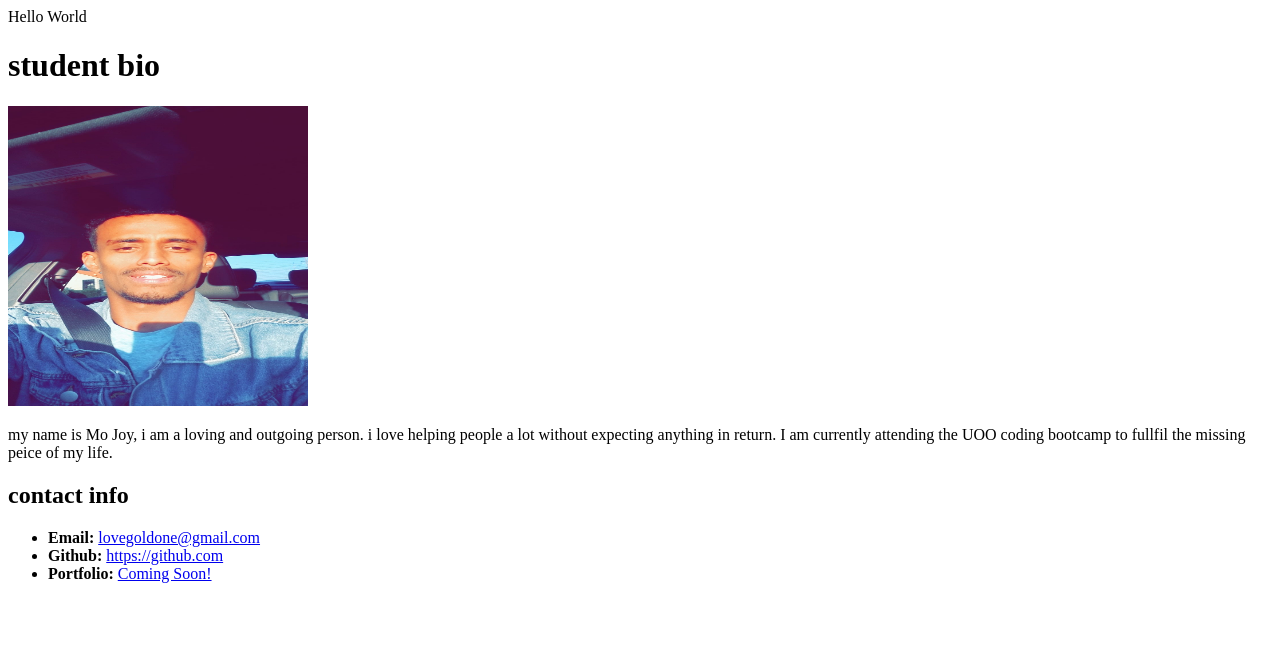
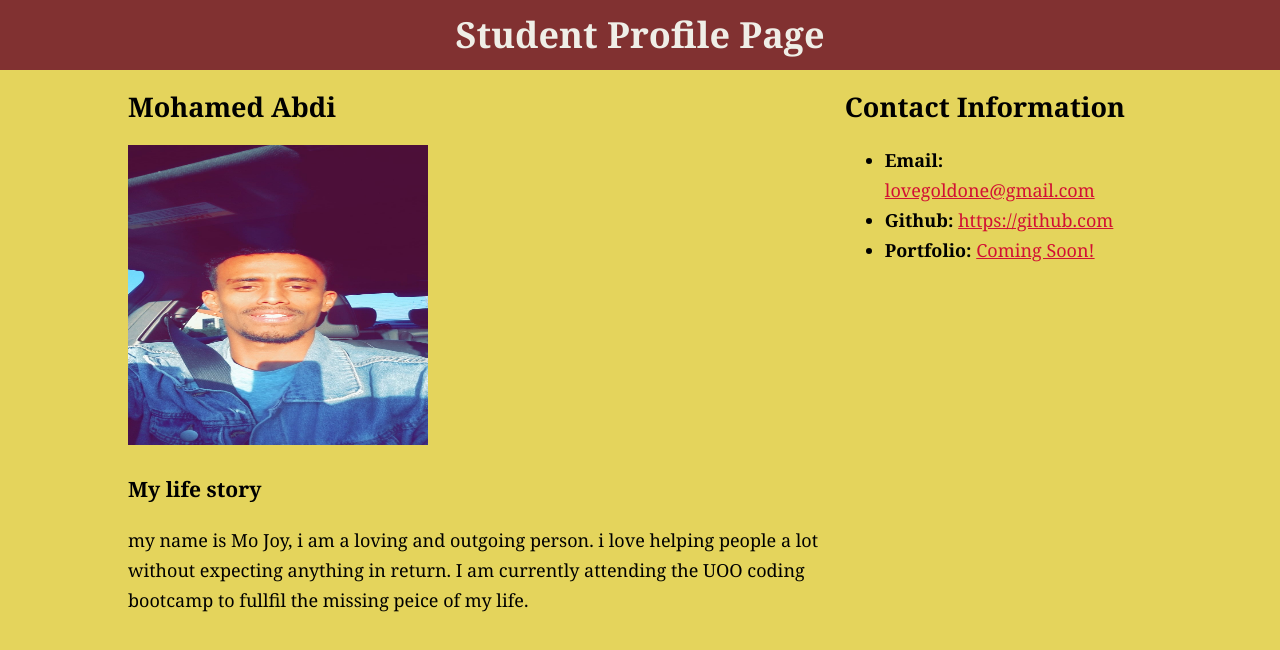
Before and after one commit to mohamedabdi12/Mohamedabdi12.github.io, a plain HTML site: page student.bio.html in a window 1280 px wide. Drawn offline with Linux system fonts and the light colour scheme.

Commit message:
homework

```diff
--- a/student.bio.html
+++ b/student.bio.html
@@ -1,23 +1,39 @@
 <!DOCTYPE html>
-<html lang="en-us">
+<html>
+<head>
+	<meta charset="UTF-8">
+	<title>My Student Bio</title>
 
-<head>
-        <meta charset="UTF-8">
-        <Tittle>Hello World</Tittle>
- </head>
+	<link rel="stylesheet" type="text/css" href="style.css">
+</head>
+<body>
+	<header>
+		<h1>Student Profile Page</h1>
+	</header>
 
+	<div class="container">
+		<section id="main-bio">
+			<h2>Mohamed Abdi</h2>
+			<img src="70259863_1317789278401095_2204331053445808128_o.jpg" alt="image"height="300px"width="300px">
 
-<body>
-        <h1>student bio</h1>
-        <img src="./70259863_1317789278401095_2204331053445808128_o.jpg" alt="image"height="300px"width="300px">
+			<h3>My life story</h3>
+			<p>
+			my name is Mo Joy, i am a loving and outgoing person. i love helping people a lot without expecting anything in return. I am currently attending the UOO coding bootcamp to fullfil the missing peice of my life.
+			</p>
+		</section>
 
-        <p>my name is Mo Joy, i am a loving and outgoing person. i love helping people a lot without expecting anything in return. I am currently attending the UOO coding bootcamp to fullfil the missing peice of my life.
-        </p>
-        <h2>contact info</h2>
+		<section id="contact-info">
+
+			<h2>Contact Information</h2>
+
         <ul>
             <li><strong>Email:</strong> <a href="gmail.com">lovegoldone@gmail.com</a></li>
             <li><strong>Github:</strong> <a href="https://github.com/mohamedabdi12">https://github.com</a></li>
             <li><strong>Portfolio:</strong> <a href="#">Coming Soon!</a></li>
         </ul>
-    </body>
+
+		</section>
+	</div>
+
+</body>
 </html>
--- /dev/null
+++ b/style.css
@@ -0,0 +1,44 @@
+body{
+  background-color: #e4d45c;
+  margin: 0;
+  padding: 0;
+  font-family: "Georgia", "Times New Roman", Times, serif;
+  font-size: 18px;
+  line-height: 30px;
+}
+
+h1{
+  color: #efeee7;
+  background-color: #813131;
+  margin: 0;
+  text-align: center;
+  padding-top: 20px;
+  padding-bottom: 20px;
+}
+
+a{
+  color: #d21034;
+}
+.container{
+  width: 1024px;
+  margin: 0 auto;
+}
+
+#bio-image,
+#main-bio,
+#contact-info,{
+  float: left;
+}
+#main-bio{
+  float: left;
+  width: 70%;
+}
+#contact-info{
+  float: left;
+  width: 30%;
+}
+#main-image{
+  margin-right: 20px;
+  width: 200px;
+  height: 200px;
+}
```
Also changed, not shown: 1 other file.
